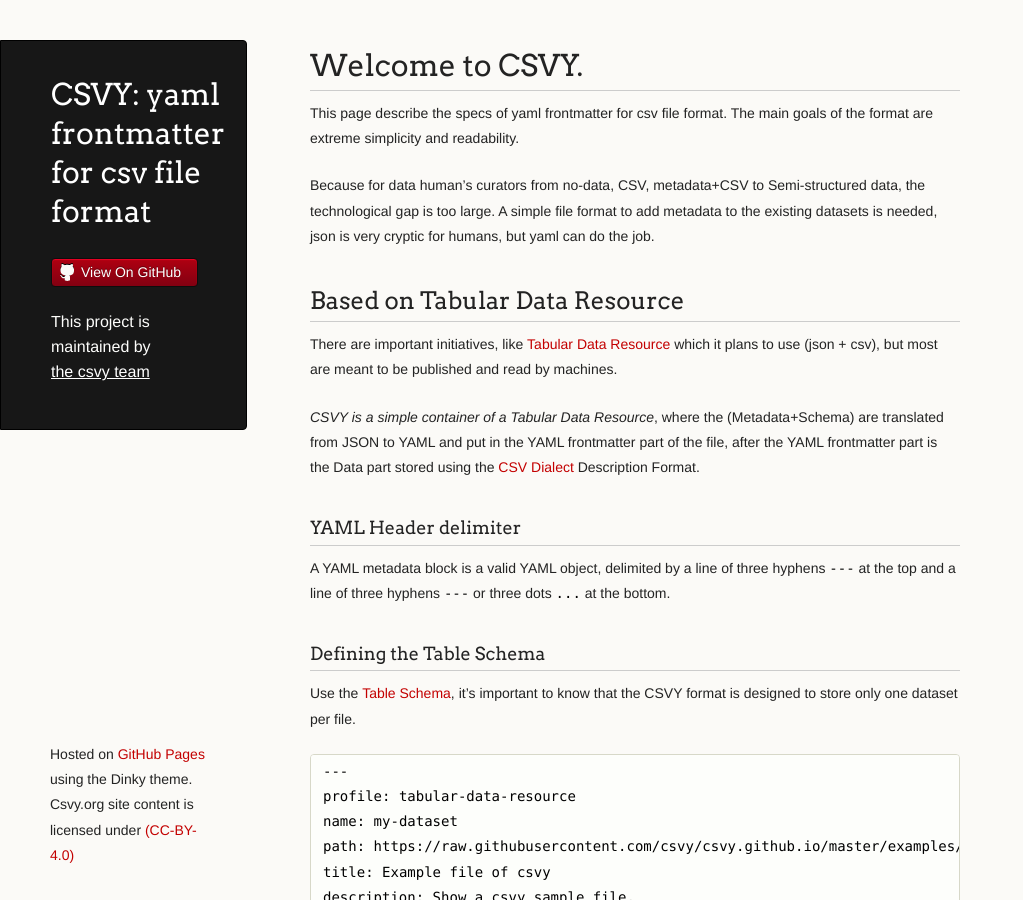
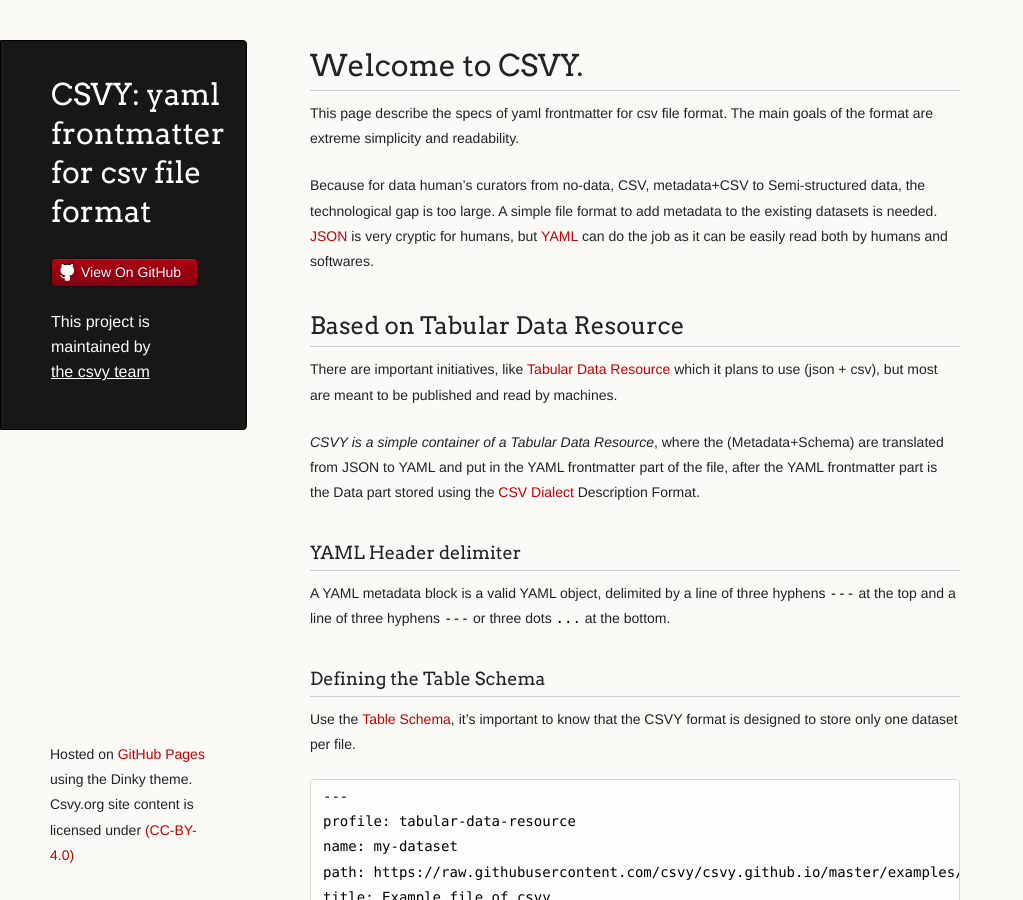
Before and after one commit to csvy/csvy.github.io, a Jekyll site: the page built from index.md, in a window 1280 px wide and 900 px high. Shown: the whole window, without its empty margins (0-1023 px from the left). Built offline with Jekyll 4.4.1, drawn with Linux system fonts in a browser that asks for light colours; our own code applies the rules of GitHub Pages for plain Markdown files.

Commit message:
Link to YAML wikipedia page (#21)
* Link to YAML wikipedia page

* fixed spelling

```diff
--- a/index.md
+++ b/index.md
@@ -5,7 +5,7 @@
 This page describe the specs of yaml frontmatter for csv file format.
 The main goals of the format are extreme simplicity and readability.
 
-Because for data human's curators from no-data, CSV, metadata+CSV to Semi-structured data, the technological gap is too large. A simple file format to add metadata to the existing datasets is needed, json is very cryptic for humans, but yaml can do the job.
+Because for data human's curators from no-data, CSV, metadata+CSV to Semi-structured data, the technological gap is too large. A simple file format to add metadata to the existing datasets is needed. [JSON](https://en.wikipedia.org/wiki/JSON) is very cryptic for humans, but [YAML](https://en.wikipedia.org/wiki/YAML) can do the job as it can be easily read both by humans and softwares.
 
 ## Based on Tabular Data Resource
 There are important initiatives, like [Tabular Data Resource](http://frictionlessdata.io/specs/tabular-data-resource/) which it plans to use (json + csv), but most are meant to be published and read by machines.
```
